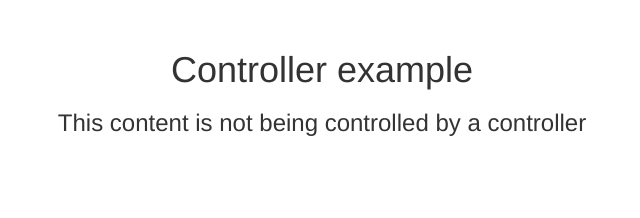
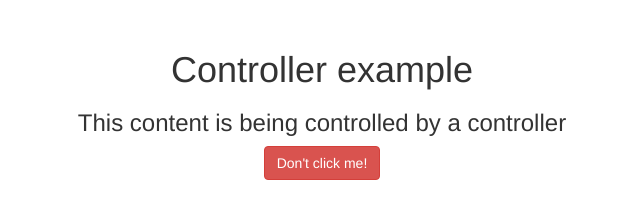
Before and after one commit to AttilaGal/ng-examle, a website: page controllers/index.html in a window 1280 px wide. Shown: the whole page, without its empty margins (318-958 px from the left). Drawn offline with nearby package versions, Linux system fonts and the light colour scheme.

Commit message:
refactorred controller index

```diff
--- a/controllers/index.html
+++ b/controllers/index.html
@@ -19,7 +19,8 @@
 <h1>Controller example</h1>
 
 <div>
-  <h3>This content is not being controlled by a controller</h3>
+  <h3>This content is being controlled by a controller</h3>
+  <button class="btn btn-danger">Don't click me!</button>
 </div>
 
 </body>
```
